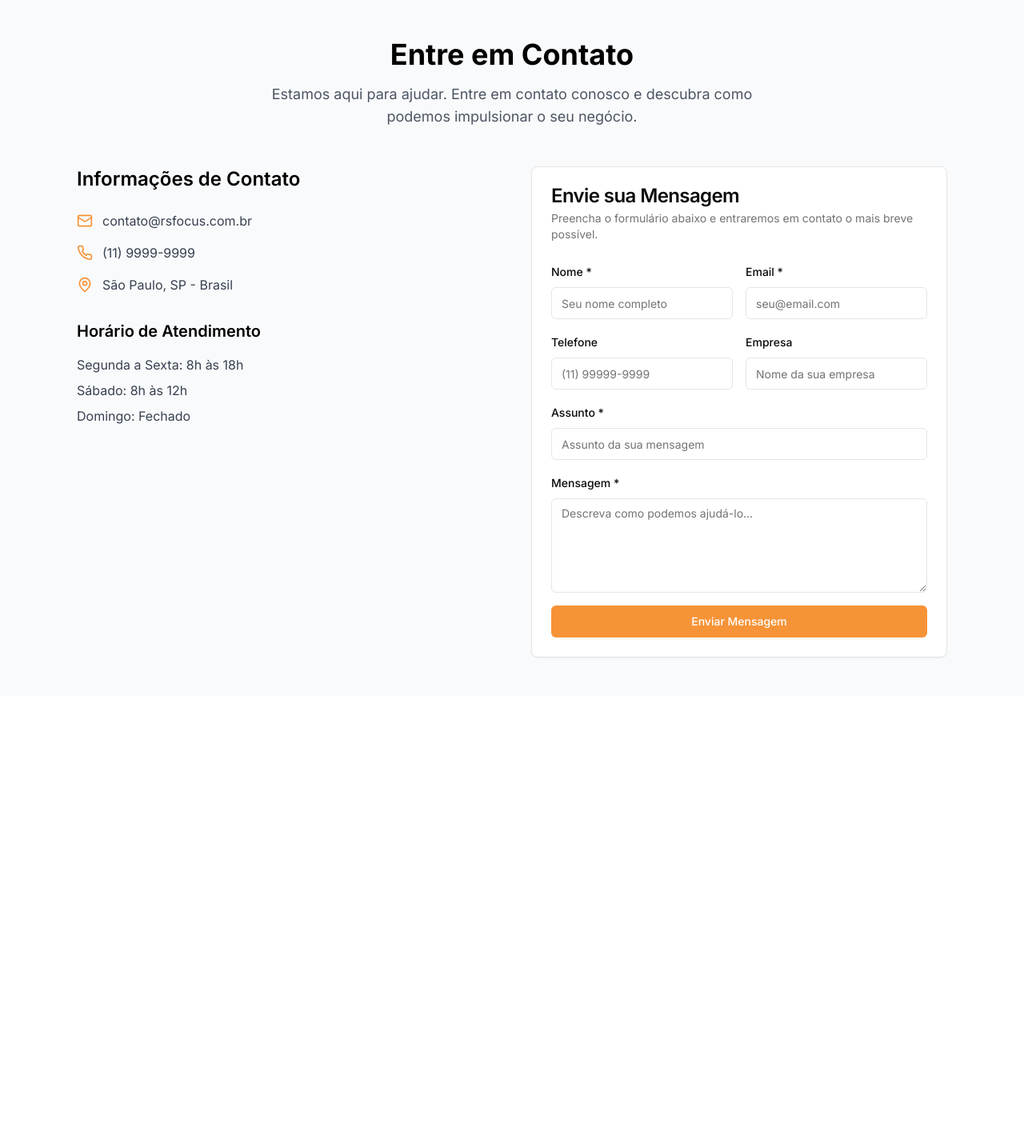
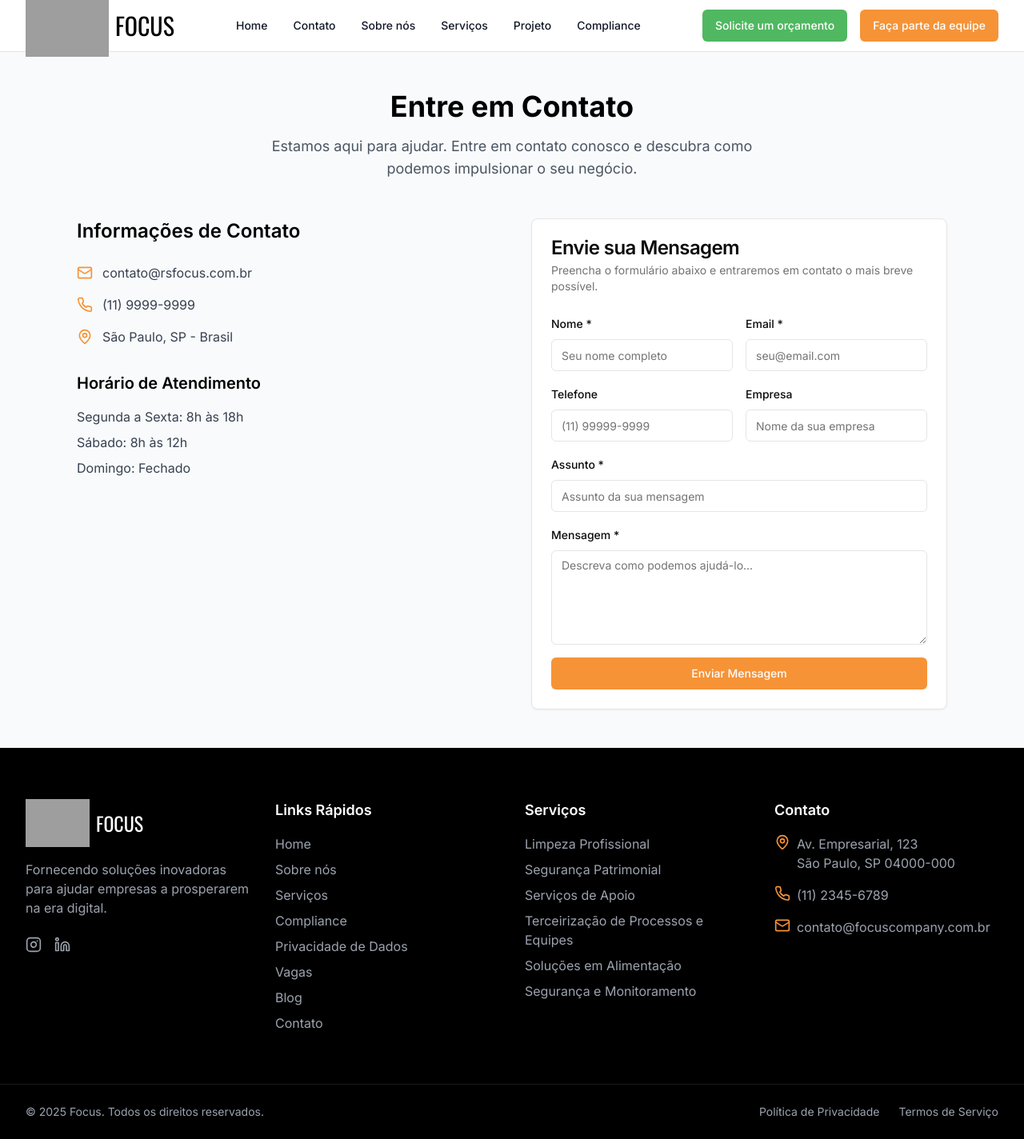
Before and after one commit to gabrielmartins88/focus-site-final, a Next.js app: page /contato in a window 1280 px wide. Shown: the whole page at 80% size. Before the commit the page ends 870 px from the top, so only its background shows below. Built offline with nearby package versions, Linux system fonts and the light colour scheme; grey boxes are pictures that could not be loaded.

Commit message:
feat: add header and footer to form components
Consistent branding and navigation across all form pages

#VERCEL_SKIP

Co-authored-by: null <187574287+gabrielmartins88@users.noreply.github.com>

```diff
--- a/components/contact-form.tsx
+++ b/components/contact-form.tsx
@@ -9,6 +9,8 @@ import { Label } from "@/components/ui/label"
 import { Textarea } from "@/components/ui/textarea"
 import { Card, CardContent, CardDescription, CardHeader, CardTitle } from "@/components/ui/card"
 import { Mail, Phone, MapPin } from "lucide-react"
+import { Header } from "@/components/header"
+import { Footer } from "@/components/footer"
 
 export function ContactForm() {
   const [formData, setFormData] = useState({
@@ -47,6 +49,8 @@ ${formData.mensagem}
   }
 
   return (
+    <>
+      <Header />
       <div className="min-h-screen bg-gray-50 py-12">
         <div className="container max-w-6xl">
           <div className="text-center mb-12">
@@ -184,5 +188,7 @@ ${formData.mensagem}
           </div>
         </div>
       </div>
+      <Footer />
+    </>
   )
 }
--- a/components/job-application-form.tsx
+++ b/components/job-application-form.tsx
@@ -8,6 +8,8 @@ import { Input } from "@/components/ui/input"
 import { Label } from "@/components/ui/label"
 import { Card, CardContent, CardDescription, CardHeader, CardTitle } from "@/components/ui/card"
 import { Upload } from "lucide-react"
+import { Header } from "@/components/header"
+import { Footer } from "@/components/footer"
 
 export function JobApplicationForm() {
   const [formData, setFormData] = useState({
@@ -53,12 +55,16 @@ Currículo anexado: ${formData.curriculo?.name || "Não anexado"}
   }
 
   return (
+    <>
+      <Header />
       <div className="min-h-screen bg-gray-50 py-12">
         <div className="container max-w-2xl">
           <Card>
             <CardHeader className="text-center">
               <CardTitle className="text-3xl font-bold text-focus-black">Faça Parte da Nossa Equipe</CardTitle>
-            <CardDescription className="text-lg">Preencha o formulário abaixo e envie sua candidatura</CardDescription>
+              <CardDescription className="text-lg">
+                Preencha o formulário abaixo e envie sua candidatura
+              </CardDescription>
             </CardHeader>
             <CardContent>
               <form onSubmit={handleSubmit} className="space-y-6">
@@ -152,5 +158,7 @@ Currículo anexado: ${formData.curriculo?.name || "Não anexado"}
           </Card>
         </div>
       </div>
+      <Footer />
+    </>
   )
 }
--- a/components/quote-request-form.tsx
+++ b/components/quote-request-form.tsx
@@ -7,6 +7,8 @@ import { Button } from "@/components/ui/button"
 import { Label } from "@/components/ui/label"
 import { Card, CardContent, CardDescription, CardHeader, CardTitle } from "@/components/ui/card"
 import { Select, SelectContent, SelectItem, SelectTrigger, SelectValue } from "@/components/ui/select"
+import { Header } from "@/components/header"
+import { Footer } from "@/components/footer"
 
 export function QuoteRequestForm() {
   const [formData, setFormData] = useState({
@@ -50,6 +52,8 @@ Solicitação via site Focus
   }
 
   return (
+    <>
+      <Header />
       <div className="min-h-screen bg-gray-50 py-12">
         <div className="container max-w-2xl">
           <Card>
@@ -60,6 +64,7 @@ Solicitação via site Focus
               </CardDescription>
             </CardHeader>
             <CardContent>
+              <form onSubmit={handleSubmit} className="space-y-6">
                 <div className="space-y-2">
                   <Label htmlFor="nome">Nome *</Label>
                   <input
@@ -98,7 +103,7 @@ Solicitação via site Focus
                     required
                   />
                 </div>
-            <form onSubmit={handleSubmit} className="space-y-6">
+
                 <div className="space-y-2">
                   <Label htmlFor="tipoServico">Tipo de Serviço *</Label>
                   <Select onValueChange={(value) => handleInputChange("tipoServico", value)} required>
@@ -165,7 +170,10 @@ Solicitação via site Focus
                   </Select>
                 </div>
 
-              <Button type="submit" className="w-full bg-focus-orange hover:bg-focus-orange/90 text-white py-3 text-lg">
+                <Button
+                  type="submit"
+                  className="w-full bg-focus-orange hover:bg-focus-orange/90 text-white py-3 text-lg"
+                >
                   Enviar Solicitação
                 </Button>
               </form>
@@ -173,5 +181,7 @@ Solicitação via site Focus
           </Card>
         </div>
       </div>
+      <Footer />
+    </>
   )
 }
```
Lines whose indentation alone changed are shown as unchanged.
